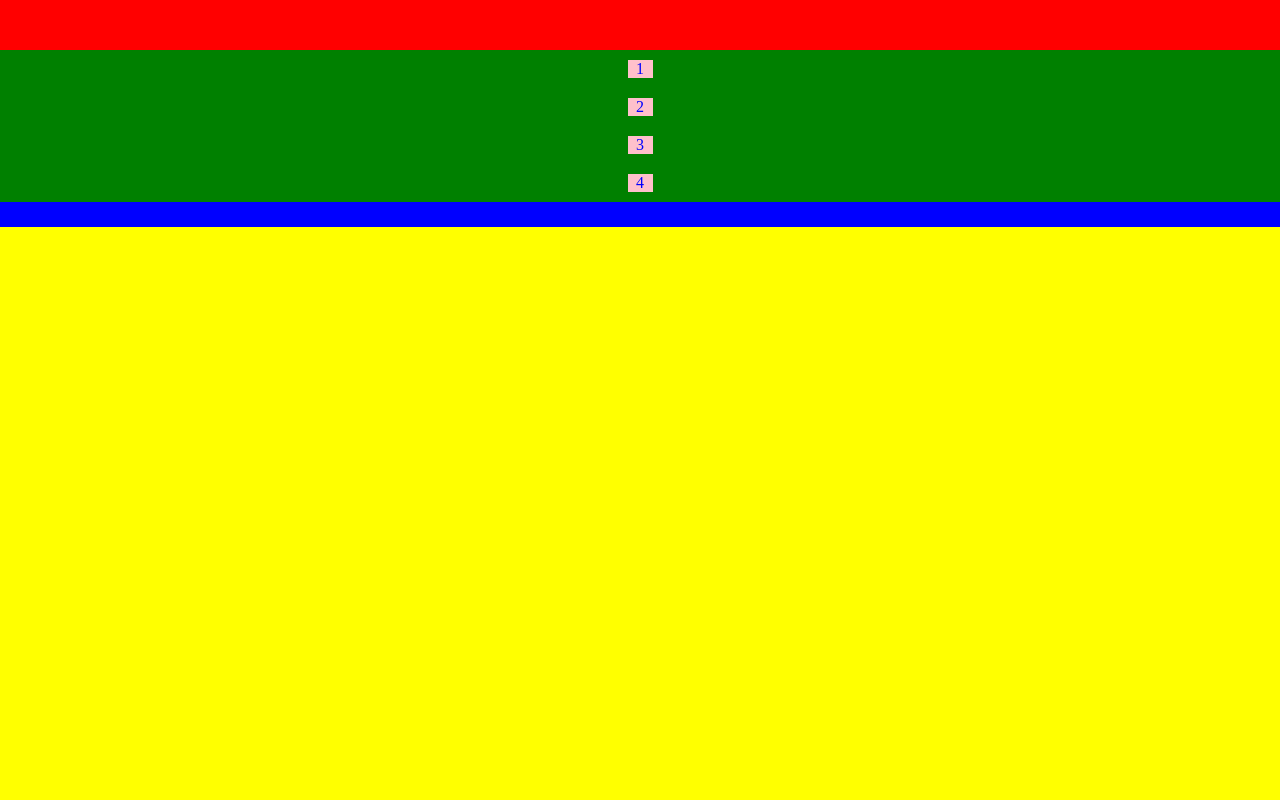
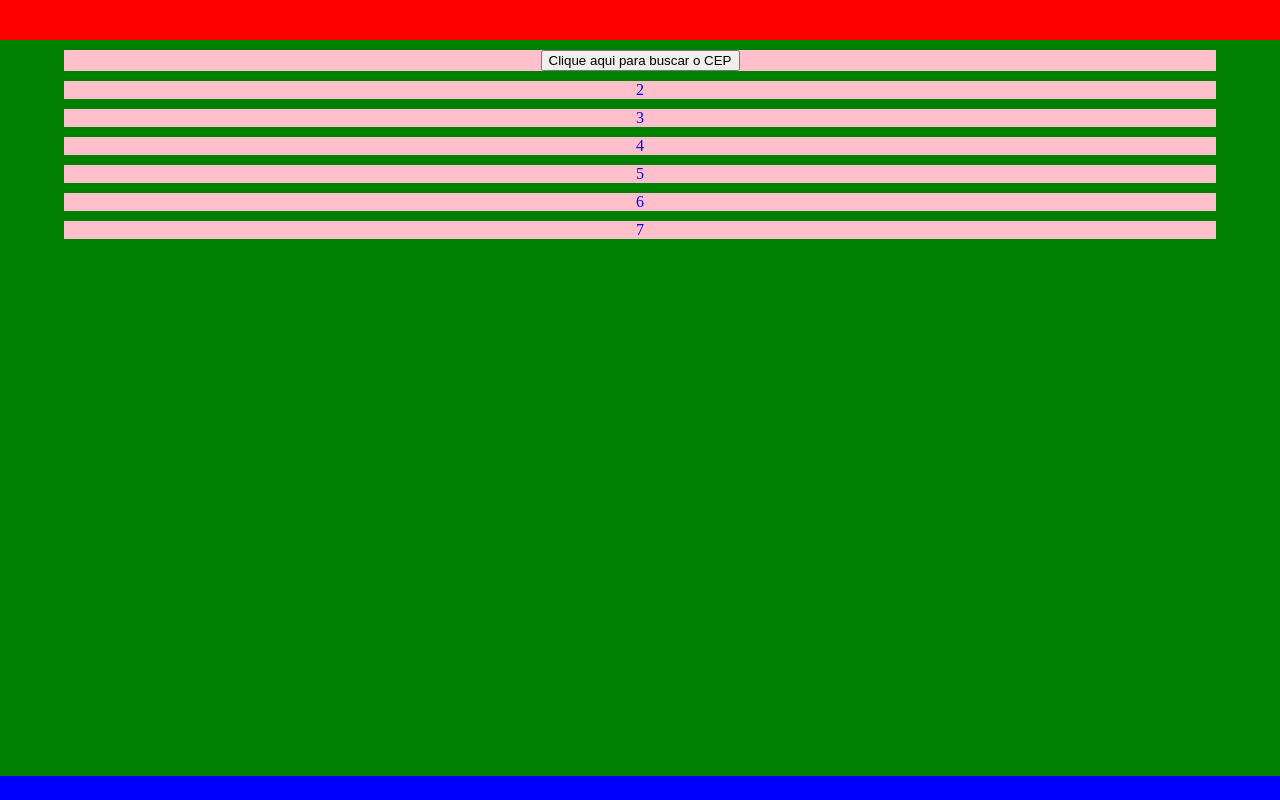
Before and after one commit to teteusssz9/cordova-pams2, a website: page www/index.html in a window 1280 px wide. Drawn offline with Linux system fonts and the light colour scheme.

Commit message:
aula25-04

```diff
--- a/www/css/estilo.css
+++ b/www/css/estilo.css
@@ -10,29 +10,27 @@ body{
     'top '
     'meio '
     'footer ';
-    /* grid-template-rows: 50px 50% 25px; */
+
 }
 #footer{
     grid-area: footer;
     background-color: blue;
-    height: 25px;
+    height: 3vh;
 }
 #top{
     grid-area: top;
     background-color: red;
-    height: 50px;
+    height: 5vh;
 }
 #meio{
     grid-area: meio;
     background-color: green;
-    height: auto;
-    display:grid;
+    height: 92vh;
 
-    ;
 }
 #meio div {
     text-align: center;
     margin: 10px auto;
-    width: 25px;
+    width: 90%;
     background-color: pink;
 }
--- a/www/index.html
+++ b/www/index.html
@@ -2,7 +2,7 @@
 <html>
     <head>
         <meta charset="utf-8">
-        <meta http-equiv="Content-Security-Policy" content="default-src 'self' data: https://ssl.gstatic.com 'unsafe-eval'; style-src 'self' 'unsafe-inline'; media-src *; img-src 'self' data: content:;">
+        <!-- <meta http-equiv="Content-Security-Policy" content="default-src 'self' data: https://ssl.gstatic.com 'unsafe-eval'; style-src 'self' 'unsafe-inline'; media-src *; img-src 'self' data: content:;"> -->
         <meta name="format-detection" content="telephone=no">
         <meta name="msapplication-tap-highlight" content="no">
         <meta name="viewport" content="initial-scale=1, width=device-width, viewport-fit=cover">
@@ -14,13 +14,20 @@
         <div id="layout">
             <div id="top"></div>
             <div id="meio">
-                <div>1</div>
+                <div>
+                    <button id="cep">
+                        Clique aqui para buscar o CEP
+                    </button>
+                </div>
                 <div>2</div>
                 <div>3</div>
                 <div>4</div>
+                <div>5</div>
+                <div>6</div>
+                <div>7</div>
             </div>
             <div id="footer"></div>
         </div>
-
+       <script src="js/index.js" ></script>
     </body>
 </html>
--- /dev/null
+++ b/www/js/index.js
@@ -0,0 +1,16 @@
+function getCep()
+{
+    var url = "https://viacep.com.br/ws/01001000/json/";
+    var request = new XMLHttpRequest();
+    request.open("GET", url);
+    request.send();
+    request.onload = function ()
+    {
+        let dados = JSON.parse(request.response);
+
+        console.log(dados.logradouro);
+    }
+}
+
+var botao = document.querySelector("#cep");
+botao.addEventListener("click",getCep);
```
